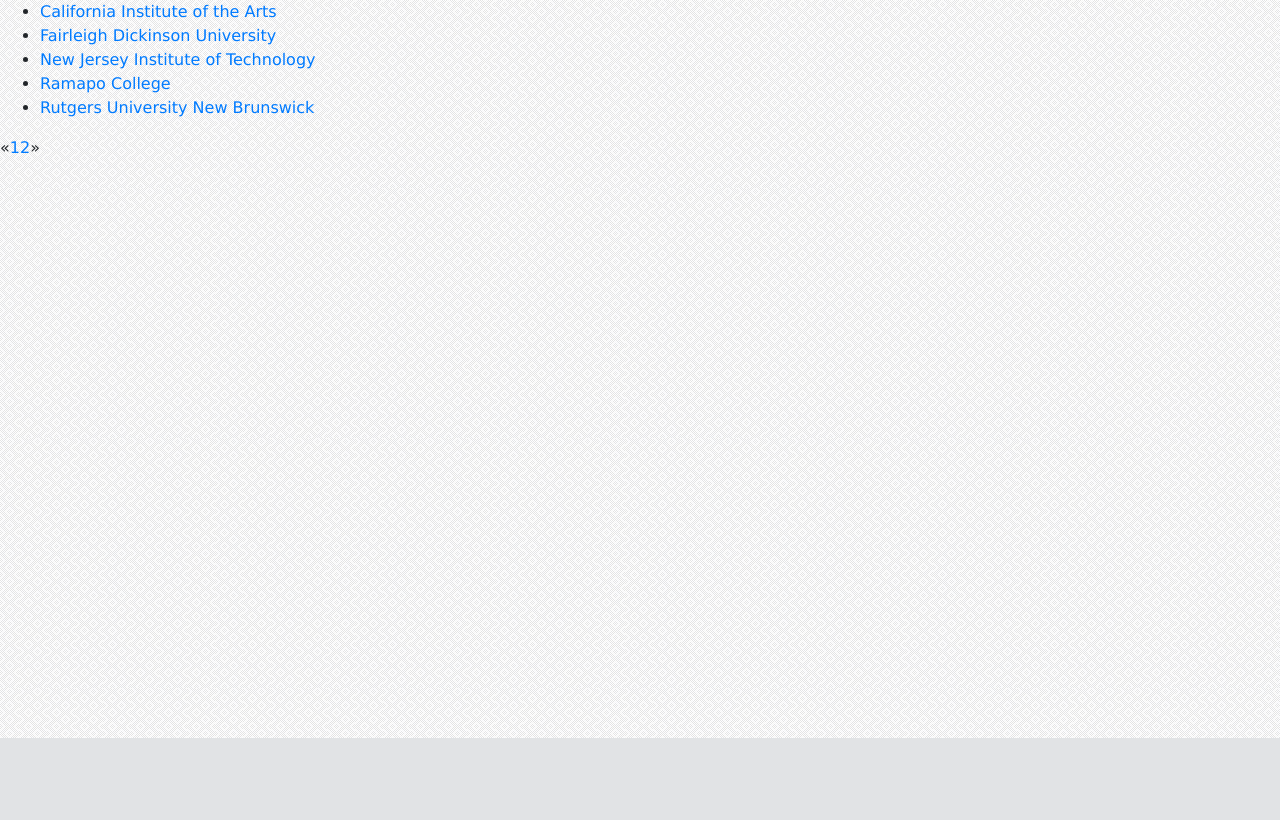
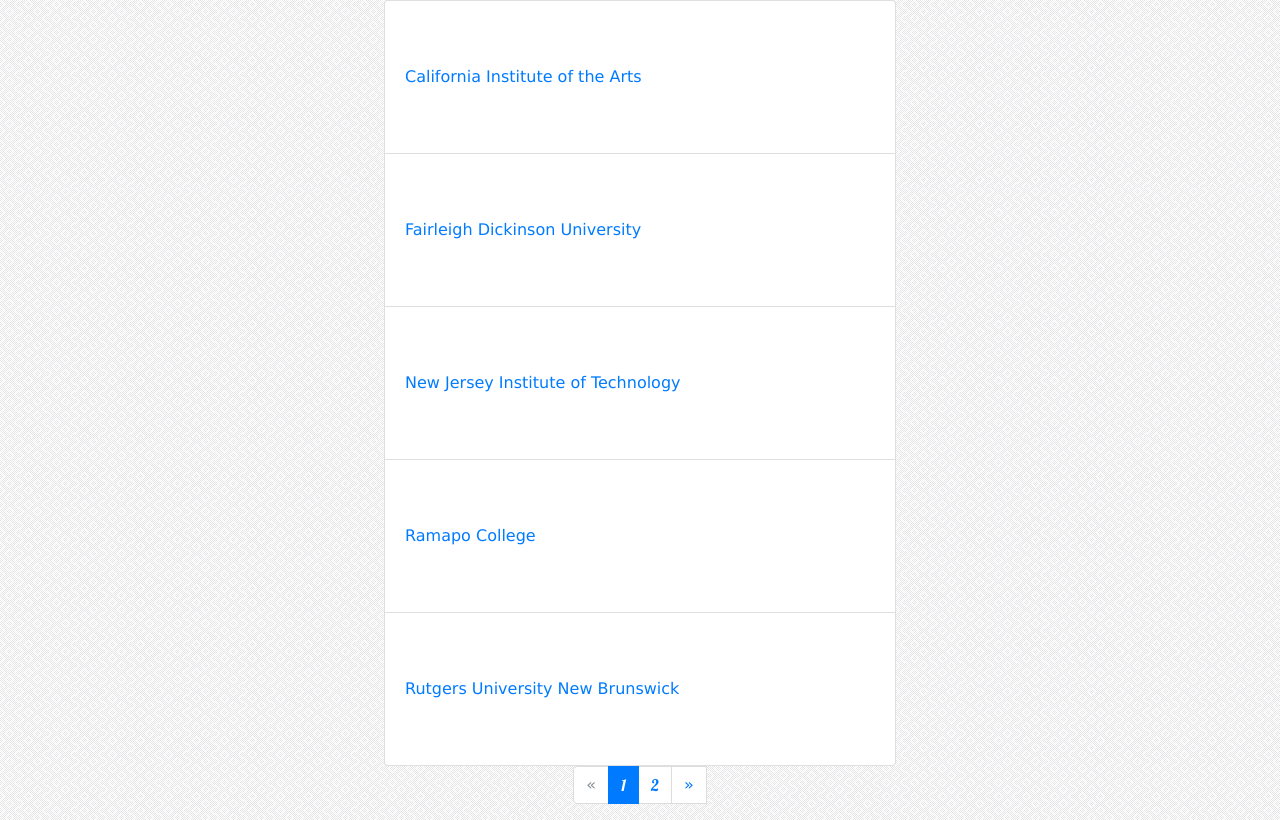
Before and after one commit to SadP4nda/Rate-My-Roommate, a Django app: a page that uses ratemyroomate/roomaterating/templates/roomaterating/collegeview.html in a window 1280 px wide. Shown: the part 62-882 px from the top of the page. Before the commit the page ends 800 px from the top, so only its background shows below. Run offline with Django 3.2, Linux system fonts and the light colour scheme; data comes from the database, SQL or seed files in the repository; some libraries are stand-ins or nearby versions.

Commit message:
mostly css updates
update some css and changed some of the context and display

```diff
--- a/ratemyroomate/roomaterating/forms.py
+++ b/ratemyroomate/roomaterating/forms.py
@@ -1,6 +1,8 @@
 from django import forms
 from .models import Comment
+
+
 class CommentForm(forms.ModelForm):
     class Meta:
         model = Comment
-        fields = ('username', 'OverallRating', 'Description')
+        fields = ('username', 'Overall_Rating', 'Description')
--- a/ratemyroomate/roomaterating/models.py
+++ b/ratemyroomate/roomaterating/models.py
@@ -31,7 +31,7 @@ class Comment(models.Model):
         (TWO, "2"),
         (ONE, "1"),
     )
-    OverallRating = models.DecimalField(choices=RATING_CHOICES, max_digits=2, decimal_places=1)
+    Overall_Rating = models.DecimalField(choices=RATING_CHOICES, max_digits=2, decimal_places=1)
     Description = models.TextField(max_length= 500, blank= False, null= False)
 
     def __str__(self):
--- a/ratemyroomate/roomaterating/static/css/style.css
+++ b/ratemyroomate/roomaterating/static/css/style.css
@@ -88,6 +88,10 @@ section{
 
 
 }
+.numbers{
+    font-family:Lobster;
+}
+
 .related-articles a img{
     border:1px solid black;
     border:25%;
@@ -112,17 +116,16 @@ section{
 
 }
 
-.form-background{
-
-    margin-top:5%;
-    display:flex;
-    box-sizing:border-box;
-    background-color:white;
-    width:30%;
-
+.form{
+display:flex;
+justify-content:center;
 }
 
 
+.pagination{
+
+    justify-content:center;
+}
 .delete_button{
     display: inline;
 }
@@ -136,8 +139,20 @@ section{
 button:hover{
 cursor:pointer;
 }
+.list-group{
+    width:40%;
+    margin-left:30%;
+}
+.list-group li{
+    padding-top:4em;
+    padding-bottom:4em;
+    }
+
 @media only screen and (max-width: 667px)
 {
+    textarea {
+    width: 75%;
+}
     .banner{
         background-color:rgba(0,0,0,.7)
     }
--- a/ratemyroomate/roomaterating/templates/roomaterating/AddCollege.html
+++ b/ratemyroomate/roomaterating/templates/roomaterating/AddCollege.html
@@ -1,7 +1,7 @@
 {% extends 'roomaterating/base.html' %}
 {% block addaroommate %} active {% endblock %}
 {% block body %}
-<div class="container-fluid form-background">
+<div class="container-fluid form">
     <div class="row">
         <div class="col-sm-12 col-md-7">
             <div class="panel panel-default">
--- a/ratemyroomate/roomaterating/templates/roomaterating/AddRoommate.html
+++ b/ratemyroomate/roomaterating/templates/roomaterating/AddRoommate.html
@@ -1,7 +1,7 @@
 {% extends 'roomaterating/base.html' %}
 {% block addaroommate %} active {% endblock %}
 {% block body %}
-<div class="container-fluid form-background">
+<div class="container-fluid form">
     <div class="row">
         <div class="col-sm-12 col-md-7">
             <div class="panel panel-default">
--- a/ratemyroomate/roomaterating/templates/roomaterating/collegeview.html
+++ b/ratemyroomate/roomaterating/templates/roomaterating/collegeview.html
@@ -1,28 +1,32 @@
 {% extends 'roomaterating/base.html' %}
 {% block Colleges %} active {% endblock %}
 {% block body %}
-    <ul class = "unstyled">
+    <ul class="list-group">
     {% for college in colleges %}
-        <li><a href="{% url 'roomaterating:colleges-roomates'  college.pk %}">{{college}}</a></li>
+        <li class="list-group-item"><a href="{% url 'roomaterating:colleges-roomates'  college.pk %}">{{college}}</a></li>
     {% endfor %}
     </ul>
-    <ul class="pagination">
-    {% if colleges.has_previous %}
-      <li><a href="?page={{ colleges.previous_page_number }}">&laquo;</a></li>
+
+{% if is_paginated %}
+
+  <ul class="pagination">
+    {% if page_obj.has_previous %}
+      <li class="page-item"><a class="page-link" href="?page={{ page_obj.previous_page_number }}" tabindex="-1">&laquo;</a></li>
     {% else %}
-      <li class="disabled"><span>&laquo;</span></li>
+      <li class="page-item disabled"><a class="page-link"tabindex="-1">&laquo;</a></li>
     {% endif %}
     {% for i in paginator.page_range %}
-      {% if colleges.number == i %}
-        <li class="active"><span>{{ i }} <span class="sr-only">(current)</span></span></li>
+      {% if page_obj.number == i %}
+        <li class="page-item active"><a class="page-link numbers" href="#">{{ i }}<span class="sr-only">(current)</span></a></li>
       {% else %}
-        <li><a href="?page={{ i }}">{{ i }}</a></li>
+        <li class="page-item"><a class="page-link numbers" href="?page={{ i }}">{{ i }}</a></li>
       {% endif %}
     {% endfor %}
-    {% if colleges.has_next %}
-      <li><a href="?page={{ colleges.next_page_number }}">&raquo;</a></li>
+    {% if page_obj.has_next %}
+      <li ><a class="page-link"tabindex="-1" href="?page={{ page_obj.next_page_number }}">&raquo;</a></li>
     {% else %}
-      <li class="disabled"><span>&raquo;</span></li>
+      <li class="page-item disabled"><a class="page-link"tabindex="-1">&raquo;</a></li>
     {% endif %}
   </ul>
-{%endblock%}
+    {% endif %}
+{% endblock %}
--- a/ratemyroomate/roomaterating/templates/roomaterating/form-template.html
+++ b/ratemyroomate/roomaterating/templates/roomaterating/form-template.html
@@ -1,10 +1,9 @@
 {% for field in form %}
     <div class="form-group">
-        <div class="col-sm-offset-2 col-sm-10">
+        <div class="col-sm-offset-2 col-sm-5">
             <span class="text-danger small"> {{ field.errors }}</span>
         </div>
         <label class="control-label col-sm-2"> {{field.label_tag}} </label>
         <div class="col-sm-10">{{field}}</div>
-
 </div>
 {% endfor %}
--- a/ratemyroomate/roomaterating/views.py
+++ b/ratemyroomate/roomaterating/views.py
@@ -1,5 +1,4 @@
 from django.views.generic import TemplateView, ListView, DetailView
-from django.views import View
 from .models import College, Roomate, Comment
 from django.views.generic.edit import CreateView, UpdateView, DeleteView, FormView
 from django.core.urlresolvers import reverse
@@ -7,7 +6,6 @@ from .forms import CommentForm
 from django.views.generic.detail import SingleObjectMixin
 from decimal import Decimal
 # Create your views here.
-
 
 
 def get_avg(lst):
@@ -34,7 +32,7 @@ class RoomateView(ListView):
     context_object_name = "roommates"
     paginate_by = 5
     def get_queryset(self):
-        return Roomate.objects.all().order_by('first_name')
+        return Roomate.objects.all().order_by('last_name')
 
 
 class CollegeRoomatesView(ListView):
@@ -42,7 +40,7 @@ class CollegeRoomatesView(ListView):
     context_object_name = "roommates"
     paginate_by = 5
     def get_queryset(self):
-        return College.objects.get(pk=self.kwargs['pk']).roomate_set.all()
+        return College.objects.get(pk=self.kwargs['pk']).roomate_set.all().order_by('last_name')
 
     def get_context_data(self, **kwargs):
         context = super(CollegeRoomatesView, self).get_context_data(**kwargs)
@@ -61,12 +59,13 @@ class RoommateDetailView(DetailView):
         if len(roommatecomments) > 0:
             rating_lst = []
             for comment in roommatecomments:
-                rating_lst.append(comment.OverallRating)
+                rating_lst.append(comment.Overall_Rating)
             OverallAvg = round(Decimal(get_avg(rating_lst)),1)
             context['OverallAvg'] = OverallAvg
             context['comments'] = roommatecomments
         context['form'] = CommentForm()
         return context
+
 
 class AddComment(FormView, SingleObjectMixin):
     form_class = CommentForm
@@ -77,7 +76,7 @@ class AddComment(FormView, SingleObjectMixin):
         comment = Comment.objects.create(
             roomate = Roomate.objects.get(pk=self.kwargs['pk']),
             username = form.cleaned_data['username'],
-            OverallRating = form.cleaned_data['OverallRating'],
+            Overall_Rating = form.cleaned_data['Overall_Rating'],
             Description = form.cleaned_data['Description']
         )
         return super(AddComment, self).form_valid(form)
```
Also changed, not shown: ratemyroomate/roomaterating/templates/roomaterating/RoommateDetailView.html (+9 -26 lines), ratemyroomate/roomaterating/templates/roomaterating/roommateview.html (+19 -12 lines), ratemyroomate/db.sqlite3, ratemyroomate/ratemyroomate/__init__.py (added), ratemyroomate/roomaterating/__init__.py (added), ratemyroomate/roomaterating/migrations/0007_auto_20171228_2122.py (added), ratemyroomate/roomaterating/migrations/__init__.py (added).
